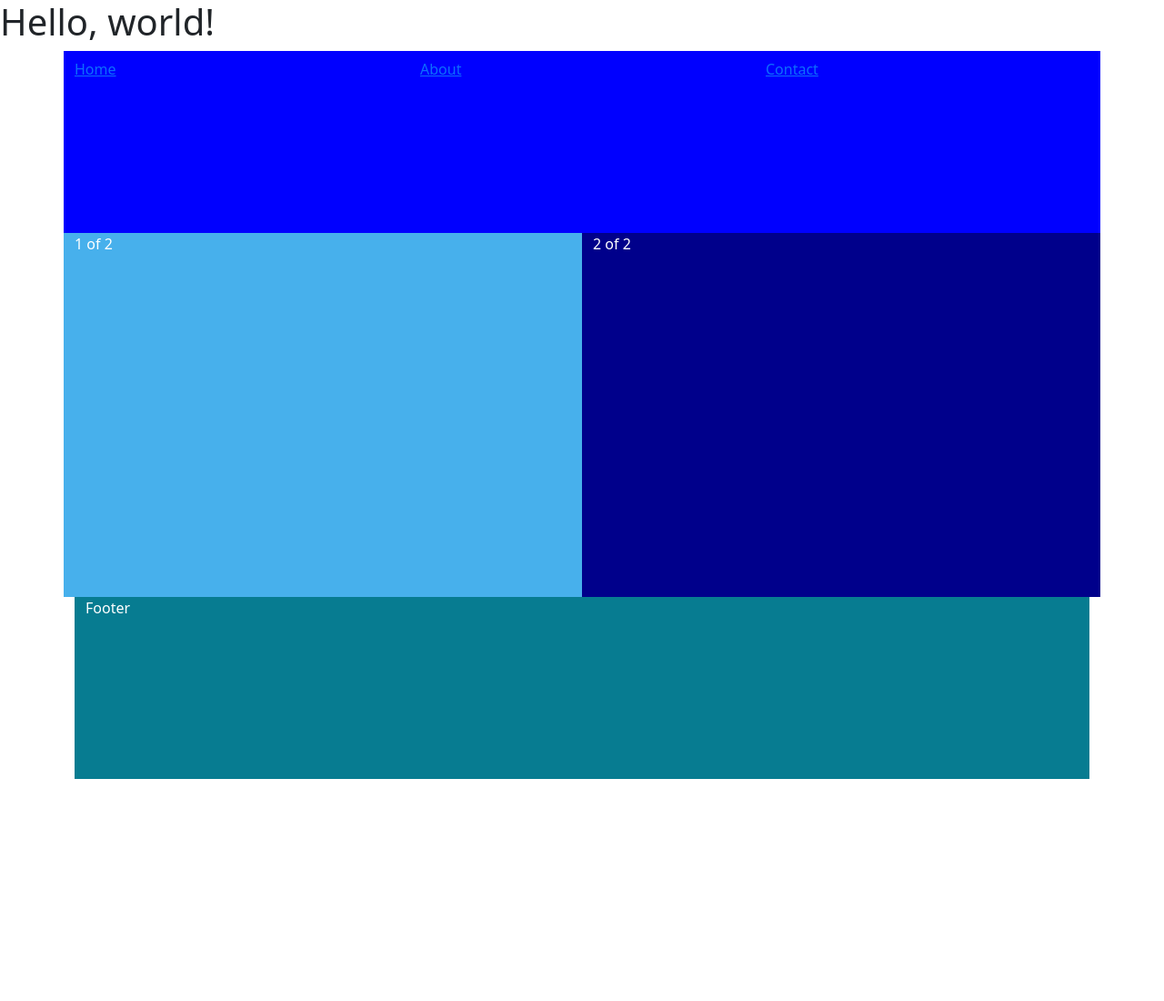
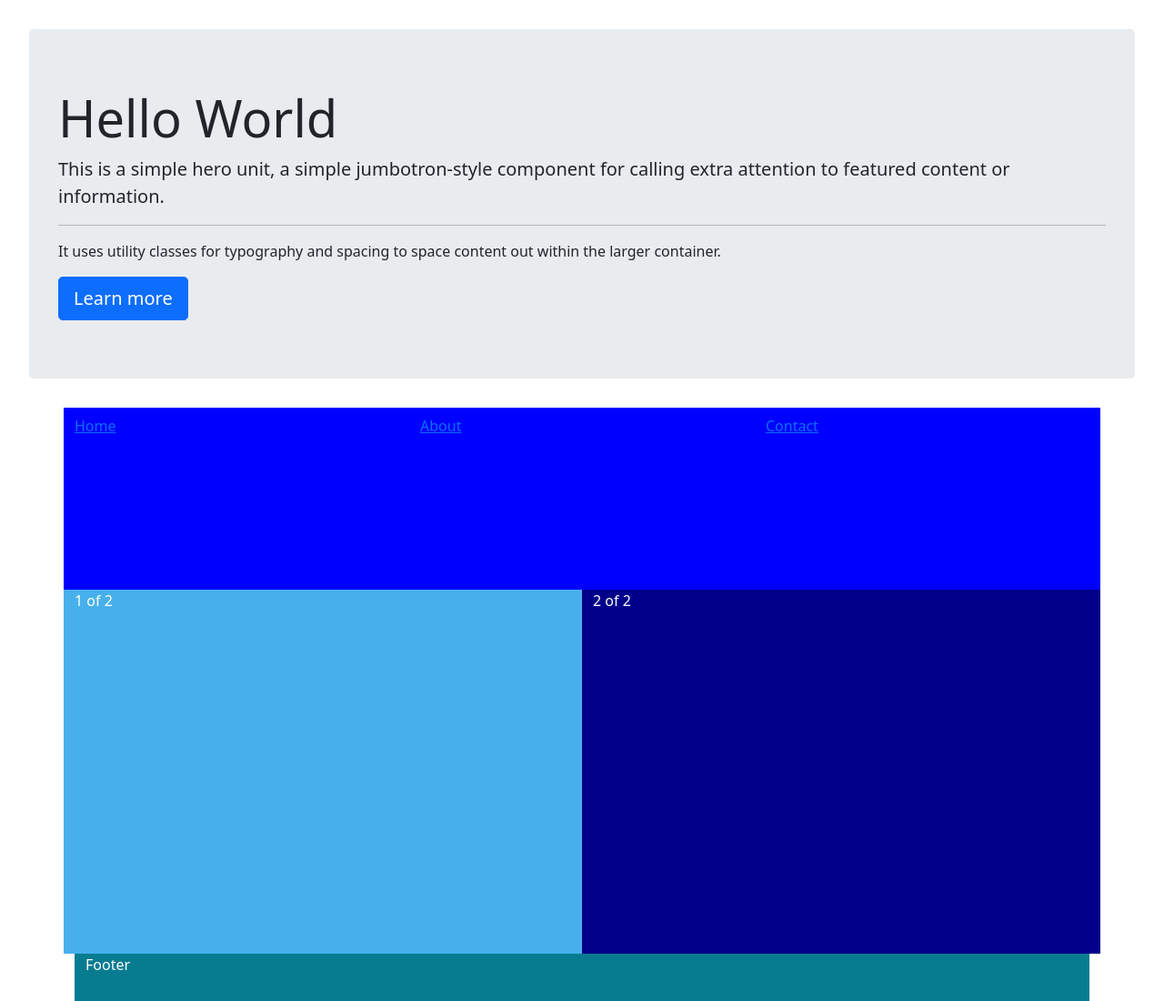
Before and after one commit to NVance6425/collab-practice, a plain HTML site: page index.html in a window 1280 px wide. Shown: the top 1100 px of the page at 91% size. Before the commit the page ends 856 px from the top, so only its background shows below. Drawn offline with nearby package versions, Linux system fonts and the light colour scheme.

Commit message:
added jumbotron

```diff
--- a/css/style.css
+++ b/css/style.css
@@ -0,0 +1,13 @@
+.jumbo {
+    margin: 2rem;
+    border-radius: .3rem;
+    padding: 4rem 2rem;
+    background-color: #e9ecef;
+
+
+}
+
+.JumboText1 {
+    font-size: 1.25rem;
+    font-weight: 300;
+}
--- a/index.html
+++ b/index.html
@@ -11,7 +11,17 @@
     <title>Hello, world!</title>
   </head>
   <body>
-    <h1>Hello, world!</h1>
+    <div class="container-fluid">
+      <div class="row">
+        <div class="col jumbo">
+            <h1 class="display-4">Hello World</h1>
+            <p class="JumboText1">This is a simple hero unit, a simple jumbotron-style component for calling extra attention to featured content or information.</p>
+            <hr>
+            <p>It uses utility classes for typography and spacing to space content out within the larger container.</p>
+            <a class="btn btn-primary btn-lg" href="#" role="button">Learn more</a>
+        </div>
+      </div>
+    </div>
 
     <div class="container" style="color: white;">
       <div class="row" style="background-color: blue; height: 25vh;">
```
